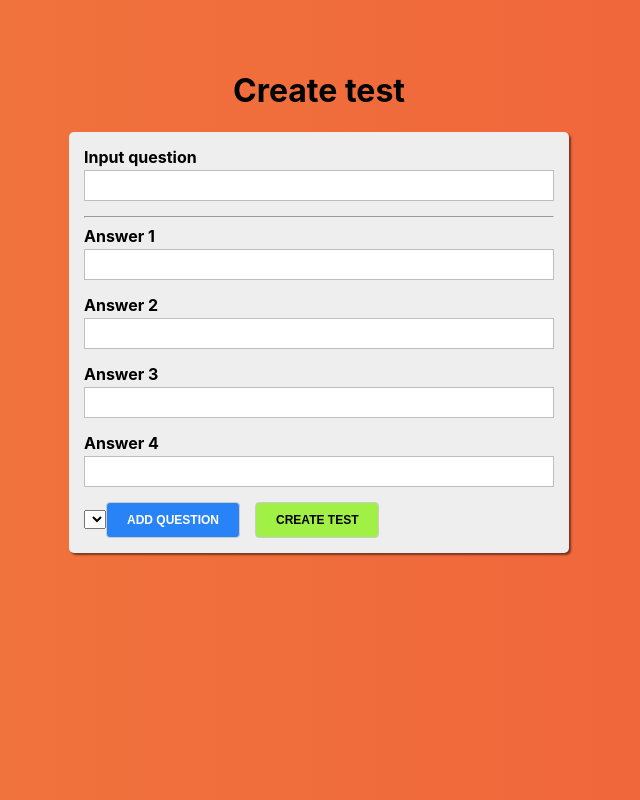
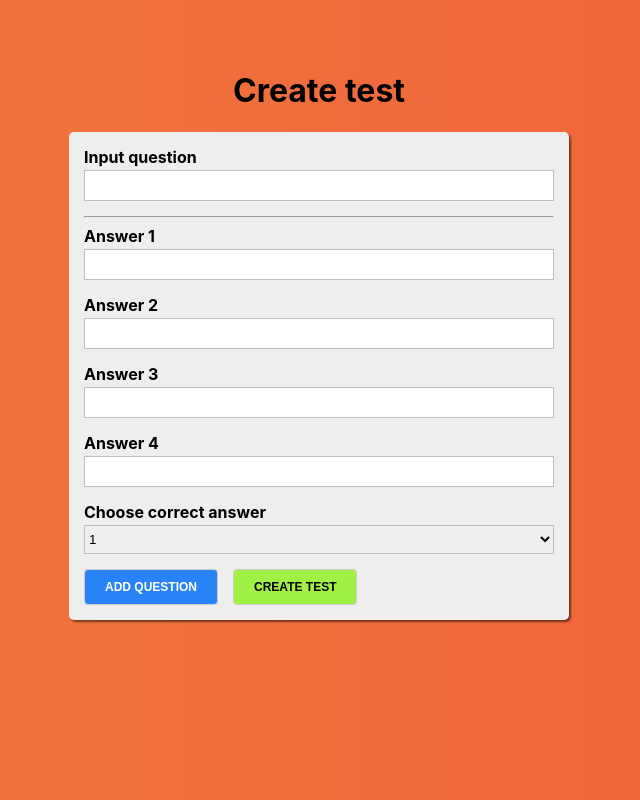
Before and after one commit to dimakruhlyi/udemy-react, a React app in the folder react-quiz/: page /quiz-creator in a window 1280 px wide. Shown: the whole page, without its empty margins (321-961 px from the left). Built offline with nearby package versions, Linux system fonts and the light colour scheme; the HTML template or start-up script is replaced by a standard one.

Commit message:
created select component

```diff
--- /dev/null
+++ b/react-quiz/src/components/UI/Select/Select.js
@@ -0,0 +1,22 @@
+import React from 'react';
+import classes from './Select.module.css';
+
+const Select = props => {
+    const htmlFor = `${props.label}-${Math.random()}`
+
+    return(
+        <div className = {classes.Select}>
+            <label htmlFor={htmlFor}>{props.label}</label>
+            <select id = {htmlFor} value = {props.value} onChange = {props.onChange}>
+                {props.options.map((option, index) => {
+                    return (
+                        <option value={option.value} key = {option.value + index}>
+                            {option.text}
+                        </option>
+                    )
+                })}
+            </select>
+        </div>
+    )
+}
+export default Select;
--- /dev/null
+++ b/react-quiz/src/components/UI/Select/Select.module.css
@@ -0,0 +1,19 @@
+.Select{
+    margin-bottom: 15px;
+}
+.Select label{
+    margin: 0 0 3px 0;
+    padding: 0;
+    font-weight: bold;
+    display: block;
+}
+.Select select {
+    display: block;
+    box-sizing: border-box;
+    border: 1px solid #bebebe;
+    margin: 0 0 5px;
+    height: 29px;
+    width: 100%;
+    outline: none;
+    transition: all 300ms ease-in-out;
+}
--- a/react-quiz/src/containers/QuizCreator/QuizCreator.js
+++ b/react-quiz/src/containers/QuizCreator/QuizCreator.js
@@ -2,6 +2,7 @@
 import classes from './QuizCreator.module.css';
 import Button from '../../components/UI/Button/Button';
 import Input from '../../components/UI/Input/Input';
+import Select from '../../components/UI/Select/Select';
 import {createControl} from '../../form/formFramework';
 import Auxiliary from '../../hoc/Auxiliary/Auxiliary';
 
@@ -30,7 +31,8 @@
 
     state = {
         quiz: [],
-        fromControls: createFormControls()
+        fromControls: createFormControls(),
+        righAnswerId: 1
     }
 
     submitHandler = event => {
@@ -71,7 +73,25 @@
         })
     }
 
+    selectChangeHandler = event => {
+        this.setState({
+            righAnswerId: +event.target.value
+        })
+    }
+
     render(){
+        const select = <Select
+            label = "Choose correct answer"
+            value = {this.state.righAnswerId}
+            onChange = {this.selectChangeHandler}
+            options = {[
+                {text: 1, value: 1},
+                {text: 2, value: 2},
+                {text: 3, value: 3},
+                {text: 4, value: 4}
+            ]}
+        />
+
         return(
             <div className = {classes.QuizCreator}>
                 <div>
@@ -79,7 +99,7 @@
                     <form onSubmit = {this.submitHandler}>
                         {this.renderControls()}
 
-                        <select></select>
+                        {select}
                         <Button type = 'primary' onClick = {this.addQuestionHandler}>Add question</Button>
                         <Button type = 'success' onClick = {this.createQuizHandler}>Create test</Button>
                     </form>
```
